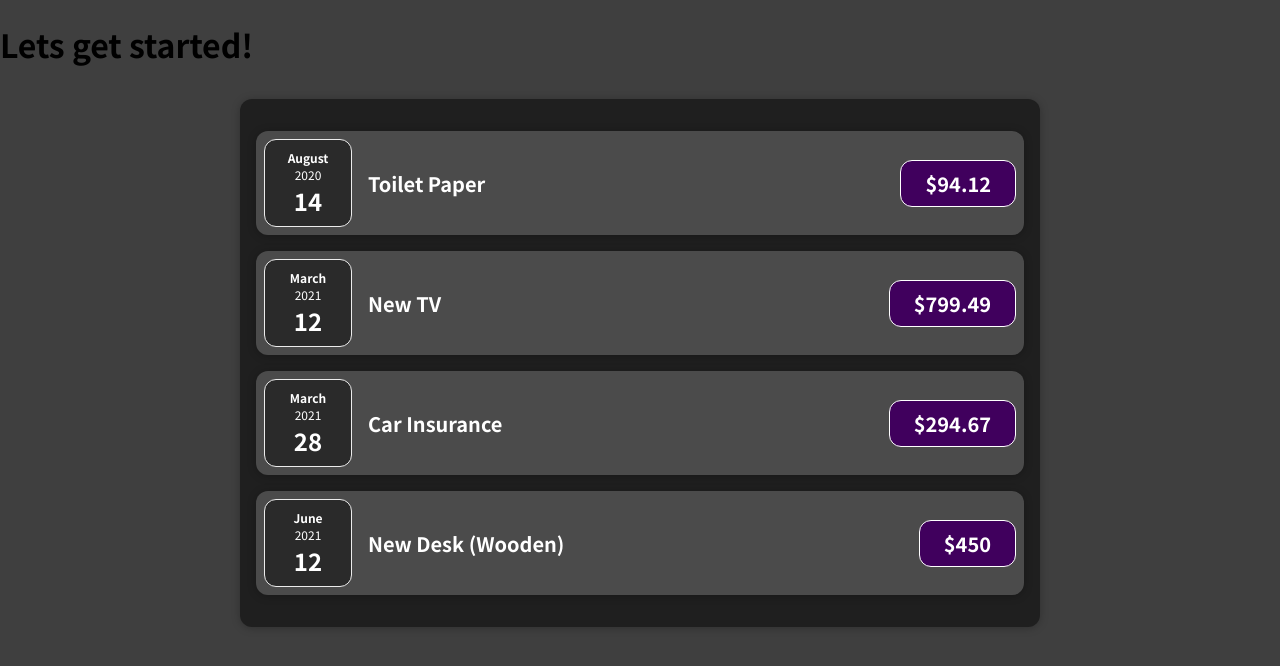
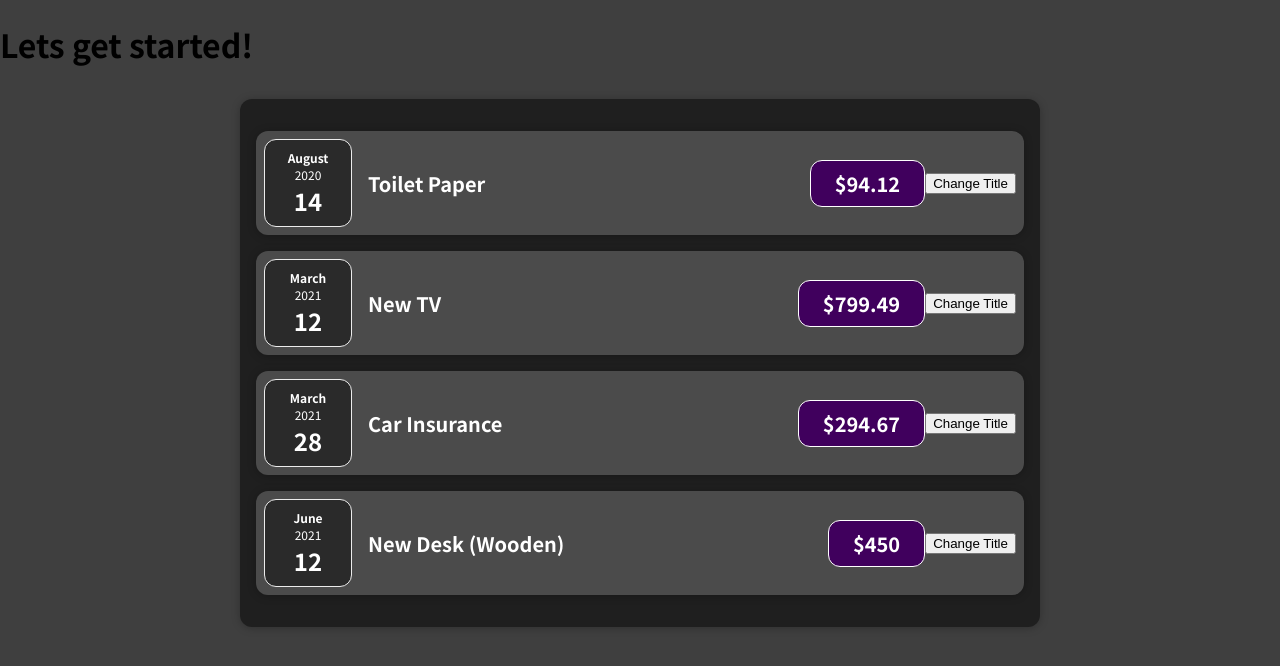
Before and after one commit to rbb-99/react-ref-guide, a React (Create React App) app: page / in a window 1280 px wide. Shown: the top 666 px of the page. Built offline with nearby package versions, Linux system fonts and the light colour scheme.

Commit message:
show no change on click

```diff
--- a/src/components/Expenses/ExpenseItem.js
+++ b/src/components/Expenses/ExpenseItem.js
@@ -3,15 +3,29 @@
 import Card from "../UI/Card.js";
 
 const ExpenseItem = (props) => {
+  let title = props.title;
+
+  const clickHandler = () => {
+    title = "Updated!";
+    //here the title won't get updated because
+    //react has already rendered the app, and
+    //changes in such viariables or an event
+    //occuring (a click here) does not trigger
+    //the reavluation and rerendering of that component
+    //ergo comes the concept of state
+  };
+
   return (
     <Card className="expense-item">
       <ExpenseDate date={props.date} />
       <div className="expense-item__description">
-        <h2>{props.title}</h2>
+        <h2>{title}</h2>
         <div className="expense-item__price">${props.amount}</div>
       </div>
+      {/* onClick is a prop provided by Reactjs */}
+      <button onClick={clickHandler}>Change Title</button>
     </Card>
   );
-}
+};
 
 export default ExpenseItem;
```
